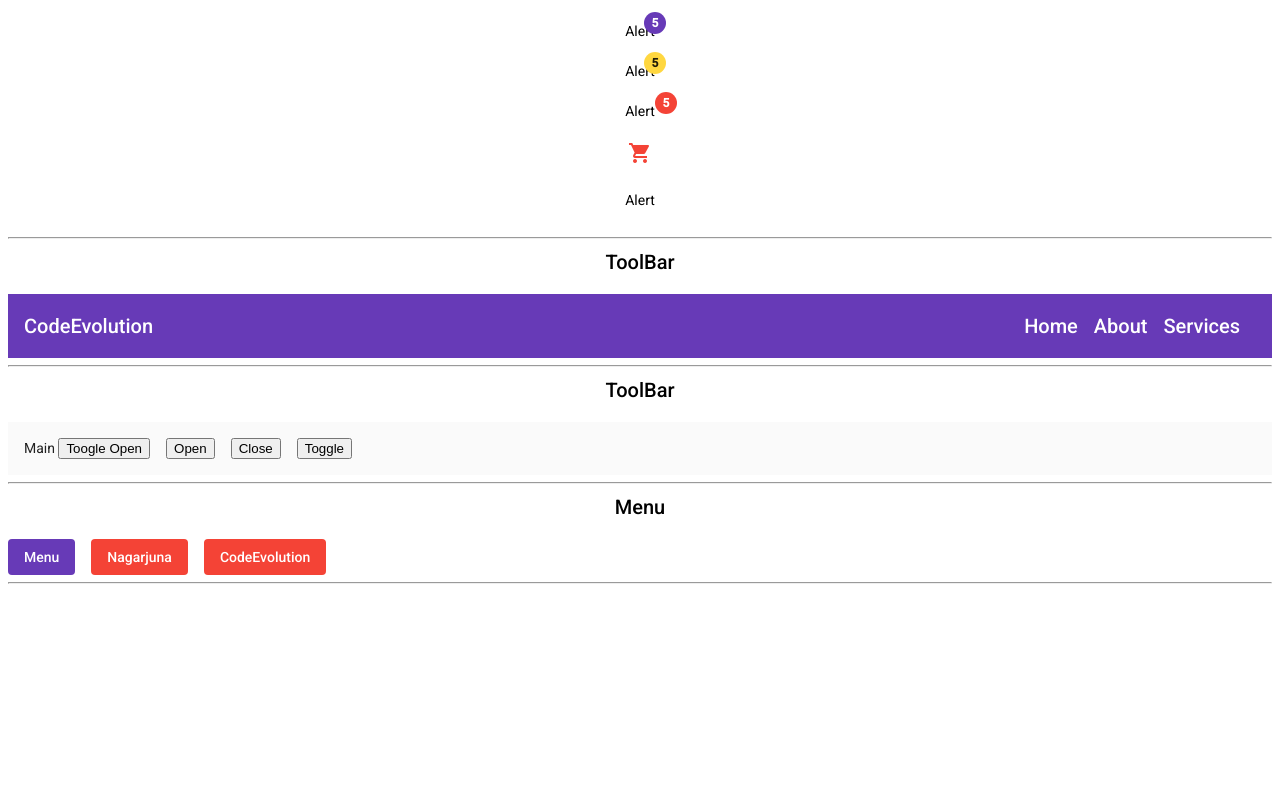
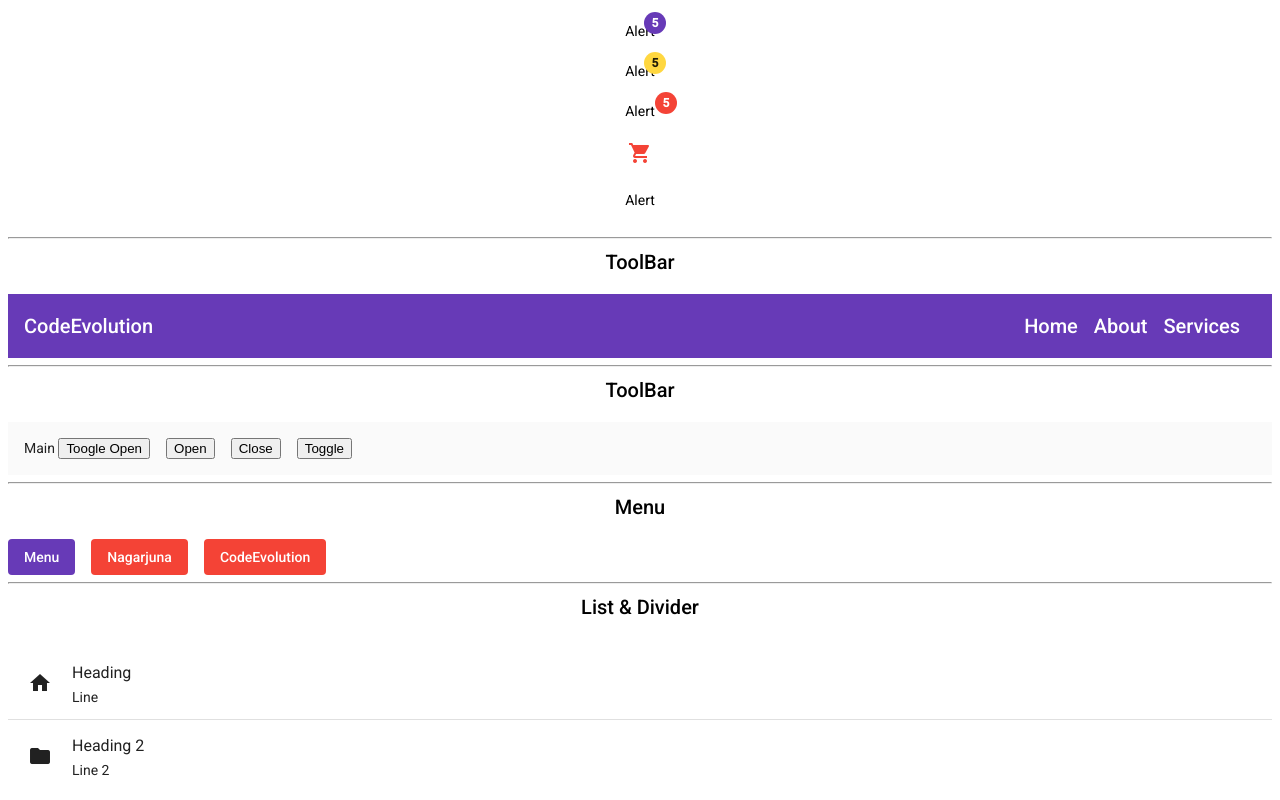
Before and after one commit to Nagarjuna-Singamsetti/Angular_Material_Tutorial, an Angular app: page / in a window 1280 px wide. Shown: the part 729-1529 px from the top of the page. Before the commit the page ends 1321 px from the top, so only its background shows below. Built offline with nearby package versions, Linux system fonts and the light colour scheme.

Commit message:
Added List & Divider

```diff
--- a/src/app/app.component.html
+++ b/src/app/app.component.html
@@ -119,3 +119,27 @@
 <button mat-flat-button color="warn" [matMenuTriggerData]="{name:'Nagarjuna', age:'30'}" [matMenuTriggerFor]="lazyMenu">Nagarjuna</button>
 <button mat-flat-button color="warn" [matMenuTriggerData]="{name:'CodeEvolution', age:'Unknown'}" [matMenuTriggerFor]="lazyMenu">CodeEvolution</button>
 <hr>
+<div class="mat-title" style="text-align: center;" >List & Divider</div>
+<!-- <mat-list dense>
+    <mat-list-item>Item 1</mat-list-item>
+    <mat-list-item>Item 1</mat-list-item>
+    <mat-list-item>Item 1</mat-list-item>
+</mat-list>
+<mat-nav-list>
+    <a mat-list-item href="#">Home</a>
+    <a mat-list-item href="#">About</a>
+    <a mat-list-item href="#">Services</a>
+</mat-nav-list> -->
+<mat-list>
+    <mat-list-item>
+        <mat-icon matListIcon>home</mat-icon>
+        <h3 matLine>Heading</h3>
+        <p matLine>Line</p>
+    </mat-list-item>
+    <mat-divider></mat-divider>
+    <mat-list-item>
+        <mat-icon matListIcon>folder</mat-icon>
+        <h3 matLine>Heading 2</h3>
+        <p matLine>Line 2</p>
+    </mat-list-item>
+</mat-list>
--- a/src/app/material/material.module.ts
+++ b/src/app/material/material.module.ts
@@ -6,6 +6,8 @@
  import {MatToolbarModule} from '@angular/material/toolbar';
  import {MatSidenavModule} from '@angular/material/sidenav';
  import {MatMenuModule} from '@angular/material/menu';
+ import {MatListModule} from '@angular/material/list';
+ import {MatDividerModule} from '@angular/material/divider';
 
 const  material=[
   MatButtonModule,
@@ -14,7 +16,9 @@
   MatBadgeModule,
   MatToolbarModule,
   MatSidenavModule,
-  MatMenuModule
+  MatMenuModule,
+  MatListModule,
+  MatDividerModule
 ];
 
 @NgModule({
```
